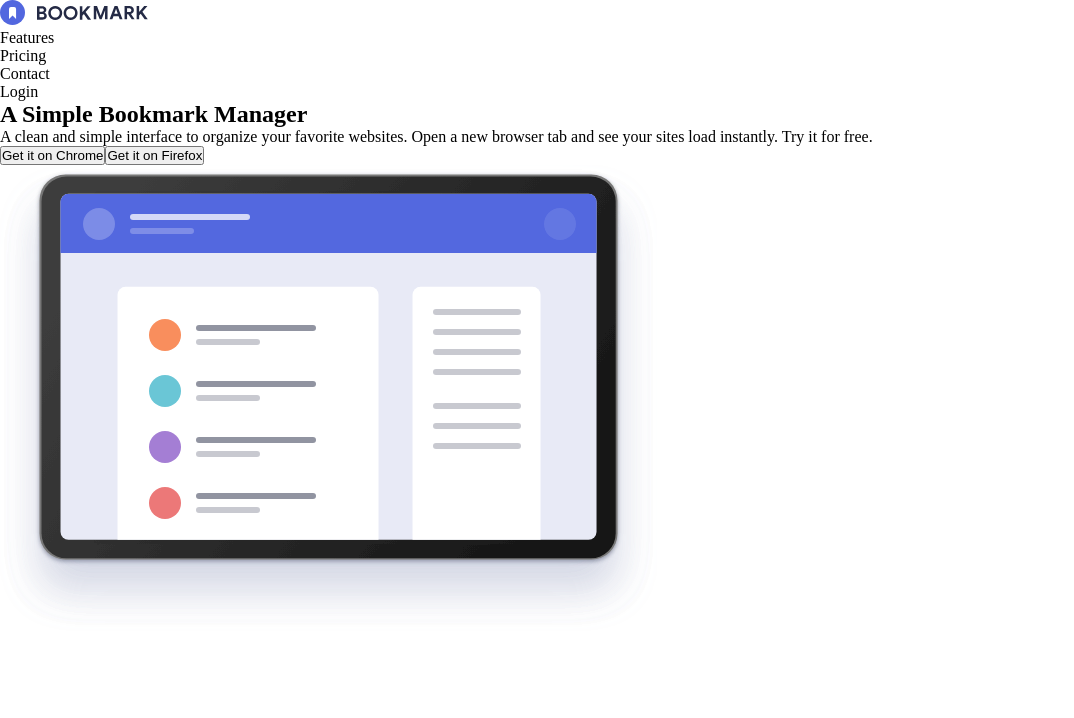
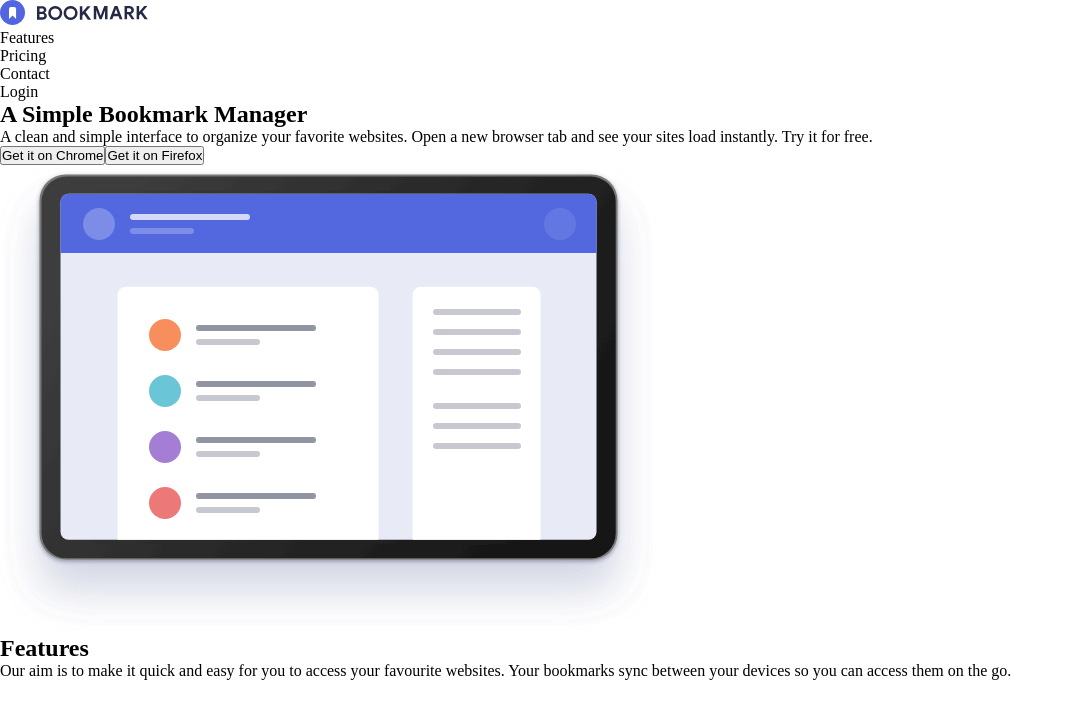
Before and after one commit to Z11mm/bookmark-landing-page, a React (Create React App) app: page / in a window 1280 px wide. Shown: the top 718 px of the page, without its empty margins (0-1074 px from the left). Built offline with nearby package versions, Linux system fonts and the light colour scheme.

Commit message:
Markup: Add features component to App component

```diff
--- a/src/App.js
+++ b/src/App.js
@@ -1,17 +1,19 @@
 import React from 'react';
 
-import Header from "./components/Header";
-import Hero from './components/Hero'
+import Header from './components/Header';
+import Hero from './components/Hero';
+import Features from './components/Features';
 
 import './assets/css/main.css';
 
 const App = () => {
   return (
-    <main className="App">
+    <main className='App'>
       <Header />
       <Hero />
+      <Features />
     </main>
   );
-}
+};
 
 export default App;
--- a/src/components/Features.jsx
+++ b/src/components/Features.jsx
@@ -1,5 +1,16 @@
 import React from 'react'
 
 const Features = () => (
-  <div></div>
-)
+  <div>
+    <section>
+      <h2>Features</h2>
+      <p>
+        Our aim is to make it quick and easy for you to access your favourite
+        websites. Your bookmarks sync between your devices so you can access
+        them on the go.
+      </p>
+    </section>
+  </div>
+);
+
+export default Features;
```
